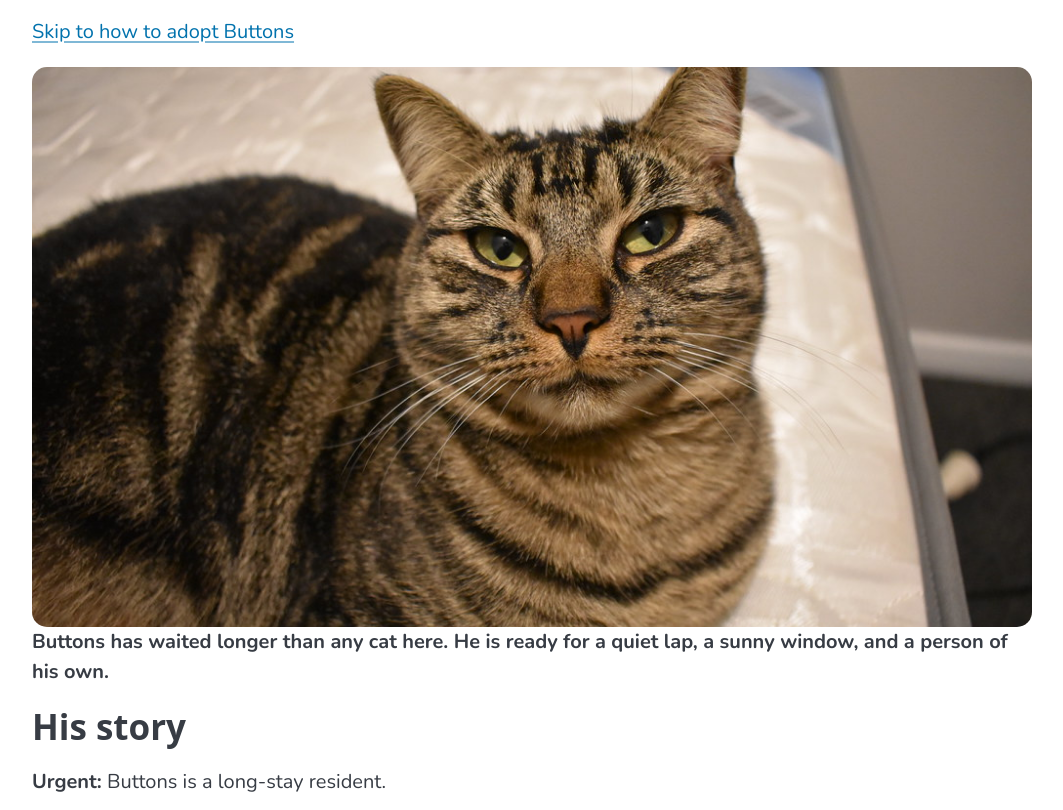
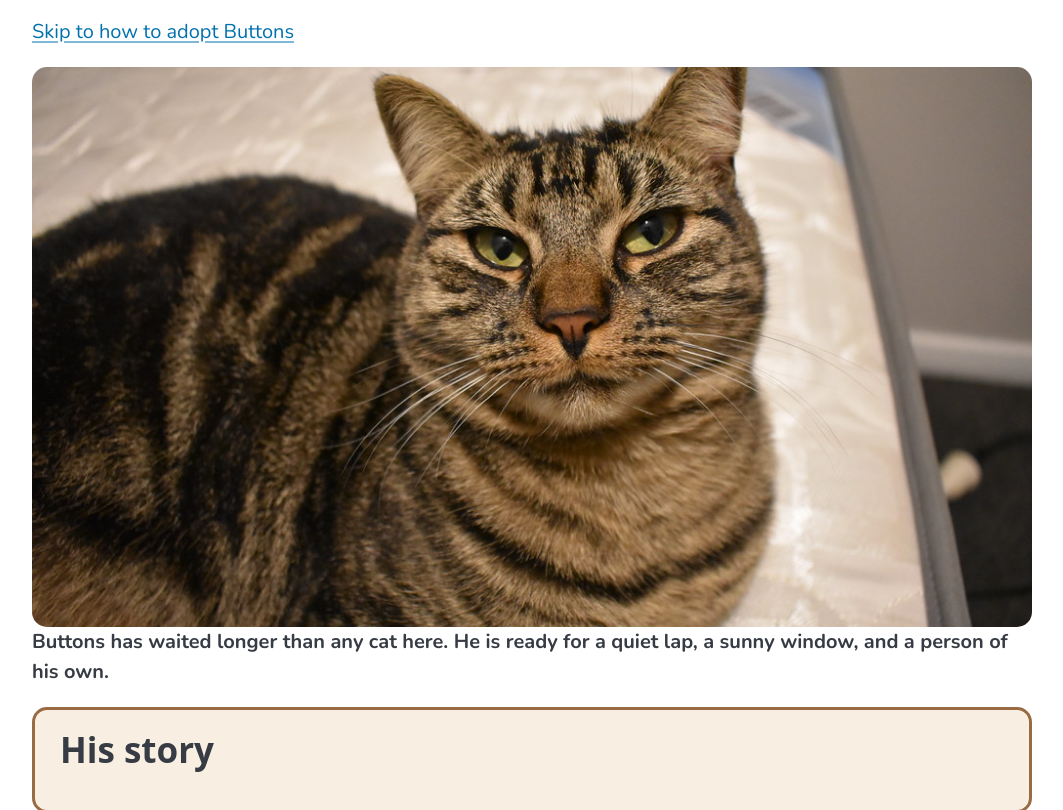
Before and after one commit to lanettebethea/buttons-rescue, a plain HTML site: page index.html in a window 1280 px wide. Shown: the part 146-956 px from the top of the page, without its empty margins (108-1171 px from the left). Drawn offline with nearby package versions, Linux system fonts and the light colour scheme.

Commit message:
fix story class reference closes #5

```diff
--- a/style.css
+++ b/style.css
@@ -6,7 +6,7 @@ body { background: #fff; font-family: "Nunito", sans-serif; }
   font-size: 1.25rem;
 }
 
-.storey {
+.story {
   border: 3px solid #9a6a42;
   background: #f8eee2;
   padding: 1rem 1.25rem;
```
